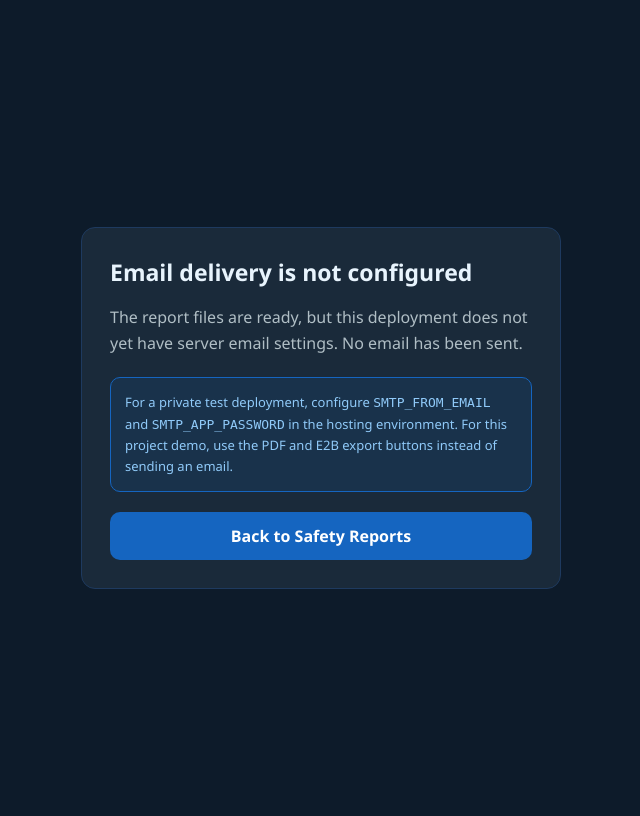
After one commit to vishal636pharmd/pharmvigilance-pro, a Flask app: page /icsr/submit-email/1 in a window 1280 px wide. The commit adds this page. Shown: the whole page, without its empty margins (319-959 px from the left). Run offline with Flask 3, Linux system fonts and the light colour scheme; the visitor is signed in with stand-in values (Sample User, id 1); data comes from the database, SQL or seed files in the repository; some libraries are stand-ins or nearby versions.

Commit message:
Add files via upload

```diff
--- /dev/null
+++ b/webapp/templates/email_not_configured.html
@@ -0,0 +1,35 @@
+<!DOCTYPE html>
+<html lang="en">
+<head>
+  <meta charset="UTF-8">
+  <meta name="viewport" content="width=device-width, initial-scale=1.0">
+  <title>PVPro — Email Setup Required</title>
+  <style>
+    * { box-sizing: border-box; }
+    body { font-family: 'Segoe UI', sans-serif; background: #0D1B2A;
+           color: #E8F4FD; min-height: 100vh; padding: 40px 20px;
+           display: grid; place-items: center; }
+    main { max-width: 480px; background: #1A2A3A; border-radius: 14px;
+           padding: 28px; border: 1px solid #1E3A5F; }
+    h1 { font-size: 23px; margin: 0 0 10px; }
+    p { color: #B0BEC5; line-height: 1.65; }
+    .note { margin: 20px 0; padding: 14px; border-radius: 10px;
+            background: #1565C020; border: 1px solid #1565C0;
+            color: #90CAF9; font-size: 13px; line-height: 1.6; }
+    a { display: block; text-align: center; text-decoration: none; padding: 13px;
+        background: #1565C0; color: #fff; border-radius: 10px; font-weight: 600; }
+  </style>
+</head>
+<body>
+  <main>
+    <h1>Email delivery is not configured</h1>
+    <p>The report files are ready, but this deployment does not yet have server email settings. No email has been sent.</p>
+    <div class="note">
+      For a private test deployment, configure <code>SMTP_FROM_EMAIL</code> and
+      <code>SMTP_APP_PASSWORD</code> in the hosting environment. For this project
+      demo, use the PDF and E2B export buttons instead of sending an email.
+    </div>
+    <a href="/icsr-queue">Back to Safety Reports</a>
+  </main>
+</body>
+</html>
```
Also changed, not shown: webapp/templates/icsr_queue.html (+9 -0 lines).
